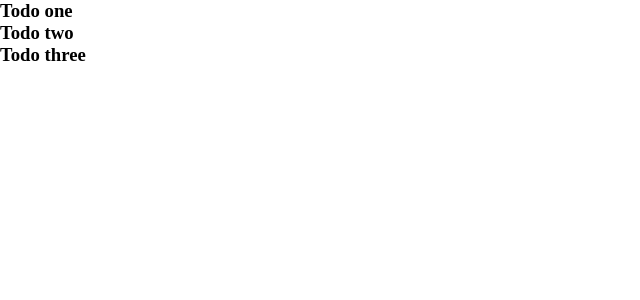
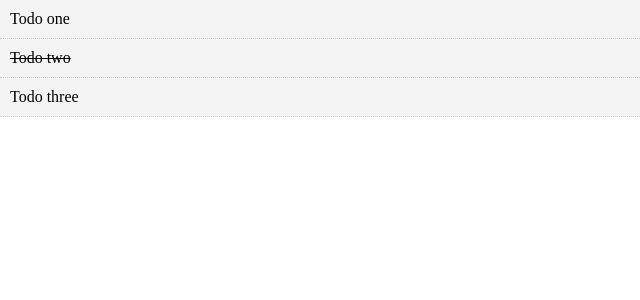
Before and after one commit to whereispolaris/vue-todos, a Vue app: page / in a window 1280 px wide. Shown: the top 300 px of the page, without its empty margins (0-640 px from the left). Built offline with nearby package versions, Linux system fonts and the light colour scheme.

Commit message:
Used v-bind in TodoItem to populate todo task.

```diff
--- a/src/App.vue
+++ b/src/App.vue
@@ -22,7 +22,7 @@ export default {
         {
           id: 2,
           title: "Todo two",
-          completed: false
+          completed: true
         },
         {
           id: 3,
--- a/src/components/TodoItem.vue
+++ b/src/components/TodoItem.vue
@@ -1,11 +1,12 @@
 <template>
-  <div>
-    <p>Todo Item</p>
+  <div class="todo-item" v-bind:class="{'is-complete' : todo.completed}">
+    <p>{{todo.title}}</p>
   </div>
 </template>
 <script>
 export default {
-  name: "TodoItem"
+  name: "TodoItem",
+  props: ["todo"]
 };
 </script>
 <style scoped>
--- a/src/components/Todos.vue
+++ b/src/components/Todos.vue
@@ -1,13 +1,17 @@
 <template>
   <div>
     <div v-for="todo in todos" v-bind:key="todo.id">
-      <h3>{{todo.title}}</h3>
+      <TodoItem v-bind:todo="todo" />
     </div>
   </div>
 </template>
 <script>
+import TodoItem from "./TodoItem";
 export default {
   name: "Todos",
+  components: {
+    TodoItem
+  },
   props: ["todos"]
 };
 </script>
```
